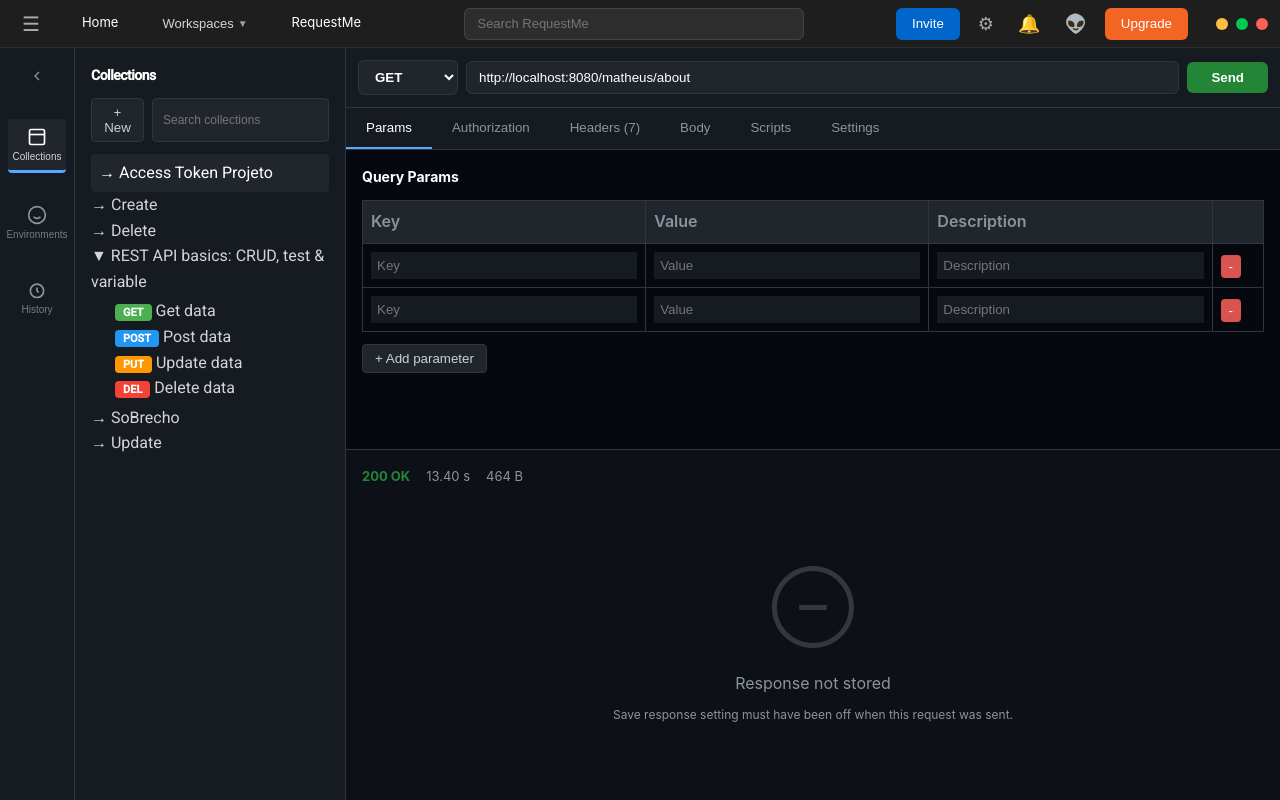
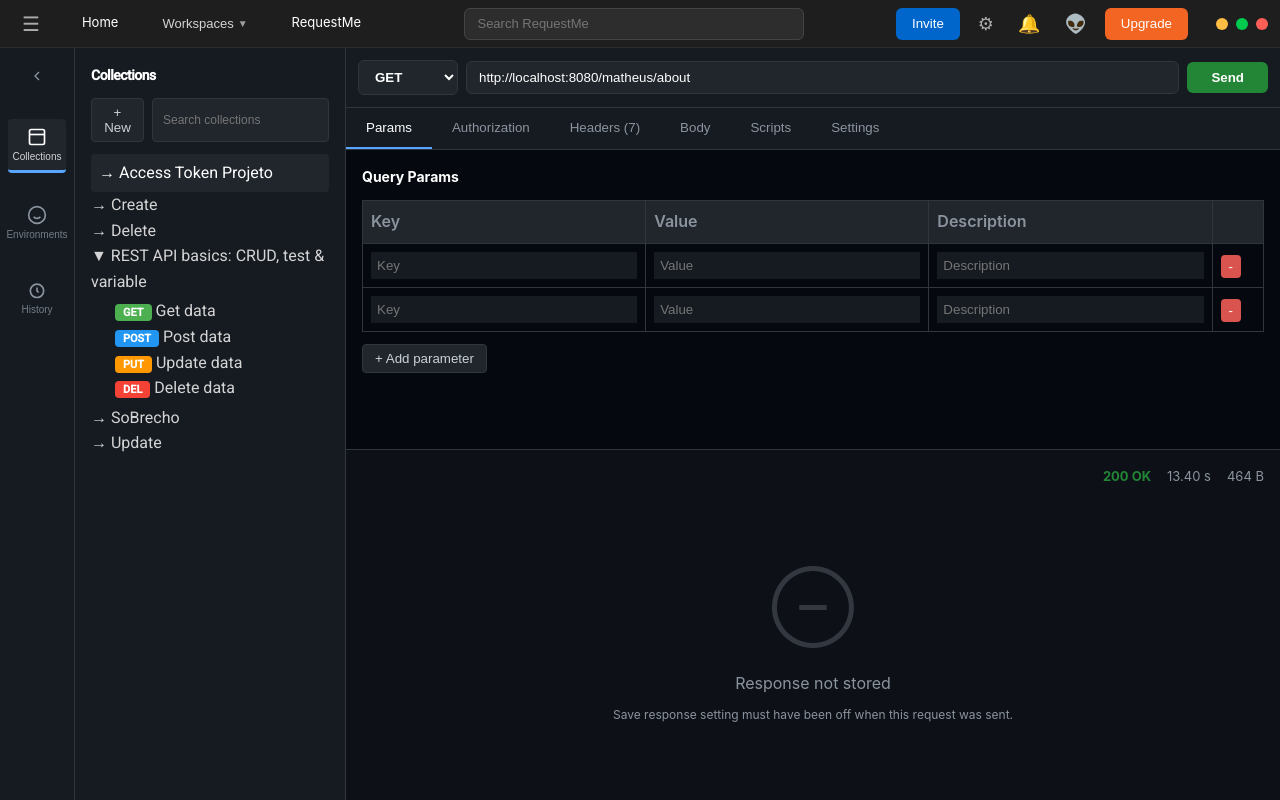
Before and after one commit to MatheusXavier7/RequestMe, an Angular app: page / in a window 1280 px wide. Built offline with nearby package versions, Linux system fonts and the light colour scheme.

Commit message:
Ajuste visuaal response header

```diff
--- a/src/app/layout/request-me/request-me.component.scss
+++ b/src/app/layout/request-me/request-me.component.scss
@@ -135,6 +135,7 @@
   margin-bottom: 12px;
   font-size: 13px;
   color: #8b949e;
+  justify-content: end;
 }
 
 .status.success {
```
